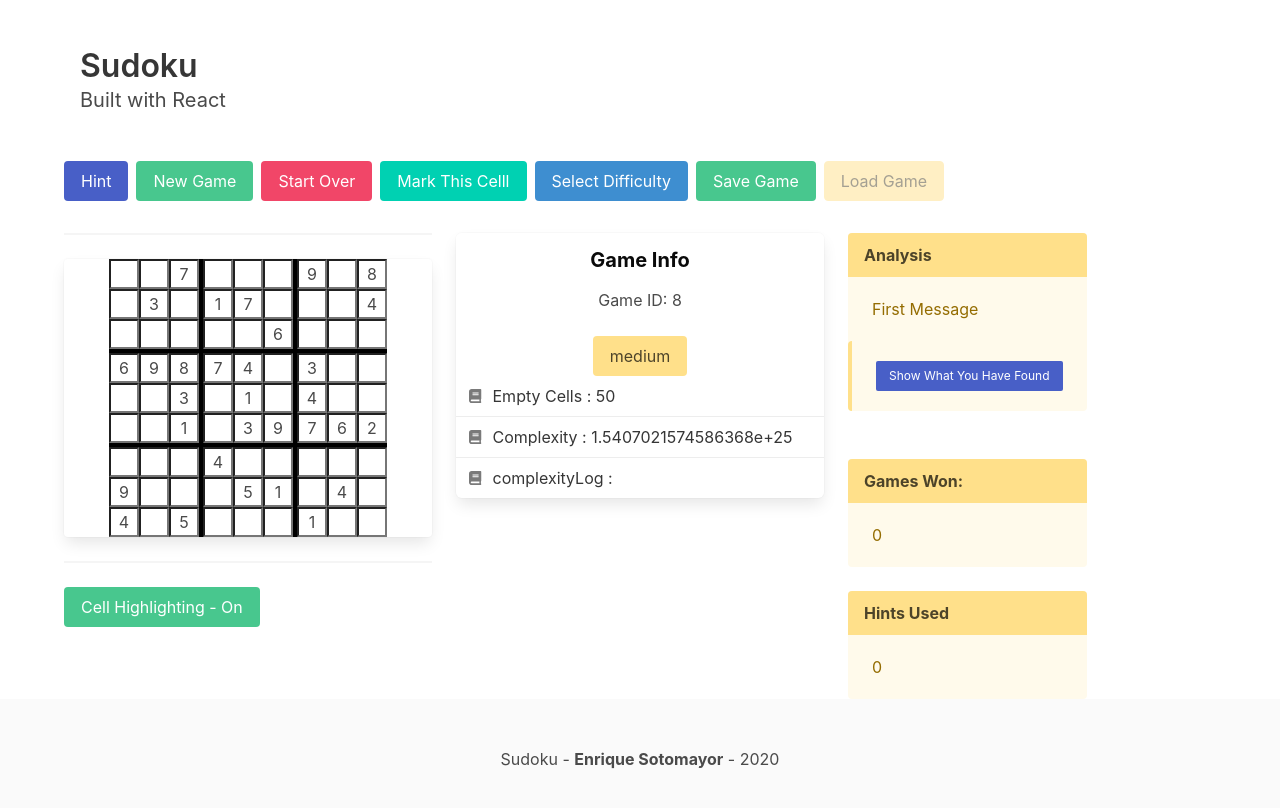
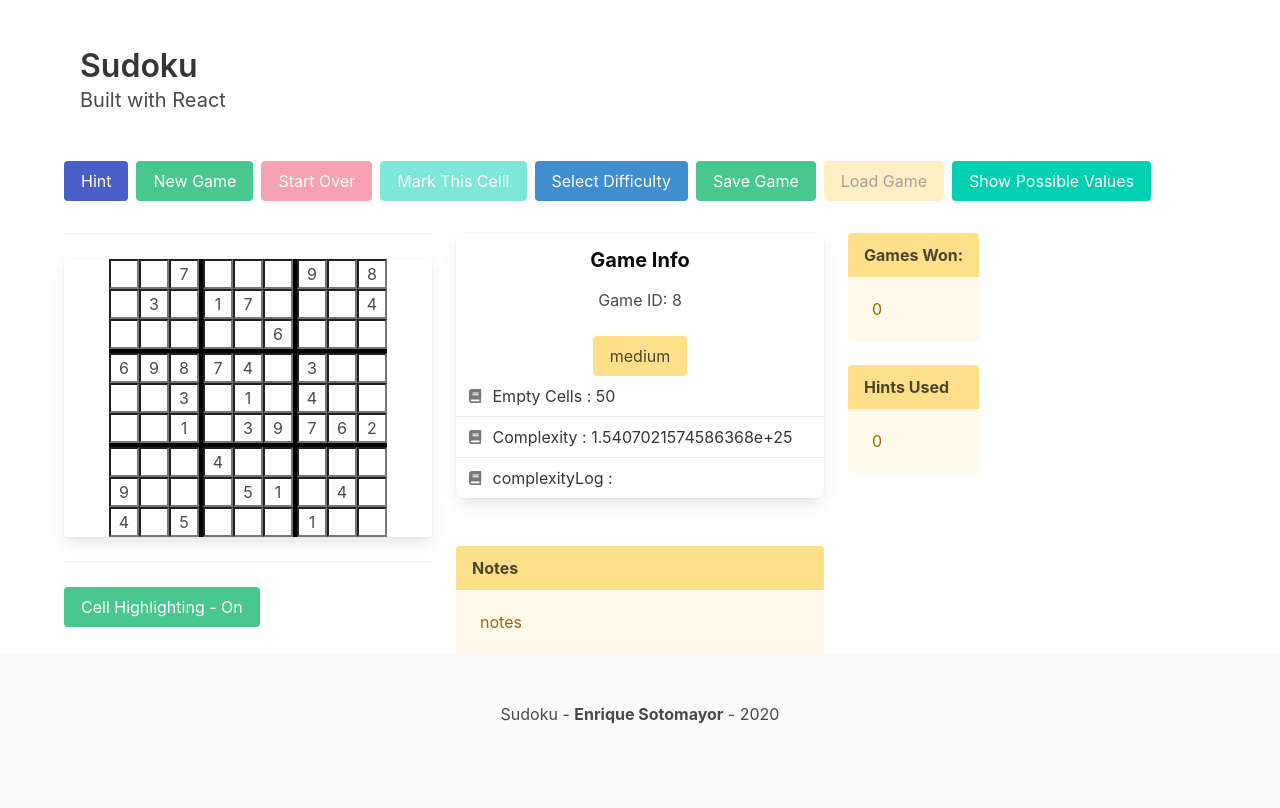
Before and after one commit to sotomaque/Sudoku-React, a React (Create React App) app: page / in a window 1280 px wide. Shown: the top 808 px of the page. Built offline with nearby package versions, Linux system fonts and the light colour scheme.

Commit message:
added possible values button and functionality, cleaned up notification message

```diff
--- a/package.json
+++ b/package.json
@@ -9,6 +9,7 @@
     "bulma": "^0.8.0",
     "lodash": "^4.17.15",
     "react": "^16.13.0",
+    "react-confetti": "^5.0.1",
     "react-confirm-alert": "^2.6.1",
     "react-dom": "^16.13.0",
     "react-scripts": "3.4.0",
--- a/src/App.js
+++ b/src/App.js
@@ -19,6 +19,8 @@ import { convertIdToIndex, getCubeIndex, getAllCellsInfo, candidateValuesById, g
 import { ToastContainer, toast } from 'react-toastify';
 import 'react-toastify/dist/ReactToastify.css';
 import Settings from "./Components/Settings";
+
+import Confetti from 'react-confetti'
 
 function App() {
 
@@ -48,6 +50,10 @@ function App() {
   // console right state
   const [consoleMessage, setConsoleMessage] = React.useState('First Message');
   const [gamesWon, setGamesWon] = React.useState(0)
+  const [markThisCellEnabled, setMarkThisCellEnabled] = React.useState(false);
+  const [showConfetti, setShowConfetti] = React.useState(false);
+
+  const [piecesAdded, setPiecesAdded] = React.useState([]);
 
   // tool props
   const handleSolveClicked = () => {
@@ -61,7 +67,7 @@ function App() {
       let row = cell.row;
       let column = cell.column;
       let id = `${row}${column}`;
-      notify(`changing id: ${id} to have value: ${candidates} using algo 1`);
+      notify(`${candidates} is the only number that can go into (row: ${row}, column: ${column})`);
       setHintsUsed(prev => prev + 1);
       blinkCells([id], "coral");
       changeCellValueById(id, candidates);
@@ -79,7 +85,8 @@ function App() {
         let row = detail.row;
         let column = detail.column;
         let id = `${row}${column}`;
-        notify(`changing id: ${id} to have value: ${value} using algo 2 bc of: ${constrainedBy}`);
+        notify(`although [${candidates.toString()}] can go into (row: ${row}, column: ${column}),
+                ${value} can only go in one place in this ${constrainedBy}`);
         setHintsUsed(prev => prev + 1);
         blinkCells([id], "coral");
         changeCellValueById(id, value);
@@ -121,6 +128,8 @@ function App() {
     resetColors();
     // save game so we can start over
     saveVirginGame(gameObj);
+    // reset hints used
+    setHintsUsed(0);
   };
   const resetColors = () => {
     const colors = new Array(81).fill('bg-white');
@@ -134,8 +143,8 @@ function App() {
     newArr.pop();
     // use it to update our cell values state
     setCellValues(newArr);
-
     resetColors();
+    setStartOverEnabled(false);
   };
   const saveVirginGame = (gameObj) => {
     console.log('virgin game: ', gameObj.id);
@@ -163,7 +172,11 @@ function App() {
     if ((value > 0 && value < 10) || (value === "")){
       // check if user input is valid entry for that position
       if (validInput(cellValues, id, value)) {
+        if (!startOverEnabled) {
+          setStartOverEnabled(true)
+        }
         changeCellValueById(id, value);
+        setPiecesAdded(prev => [...prev, value]);
       }
       // if not highlight the cells it conflicts with
       else {
@@ -217,6 +230,10 @@ function App() {
 
     setIdSelected(id);
 
+    if (id) {
+      setMarkThisCellEnabled(true);
+    }
+
     // color selected cell blue, constraining cells coral
     if (highlightCells) {
       colorConnectedCells(id, "coral");
@@ -269,7 +286,7 @@ function App() {
     }
     let candidates = candidateValuesById(cellValues, id);
     console.log('candidates: ', candidates)
-    setPossibleValue(candidates[Math.floor(Math.random() * candidates.length)])
+    setPossibleValue(candidates)
   }
   const markThisCell = () => {
     if (idSelected !== null) {
@@ -282,10 +299,9 @@ function App() {
       } else {
         colorCells[index] = "bg-white";
       }
-
       setCellBackgroundColors(colorCells);
     } else {
-      console.log('id selected is null')
+      console.log('id selected is null');
     }
   }
   const showAlert = () => {
@@ -341,12 +357,14 @@ function App() {
 
   // console right props
   const handleShowFound = () => {
-    console.log("handleShowFound");
+    let piecesFound = `${piecesAdded}`
+    setConsoleMessage(piecesFound)
   }
   const sendConsole = () => {
     console.log("sendConsole")
   }
 
+  const [startOverEnabled, setStartOverEnabled] = React.useState(false)
 
   React.useEffect(() => {
     // load random game
@@ -391,6 +409,10 @@ function App() {
           draggable: true
         }
       );
+      setShowConfetti(true);
+      setTimeout(() => {
+        setShowConfetti(false)
+      }, 5000)
       setGamesWon(prev => prev + 1)
       setTimeout(() => {
         newGame()
@@ -401,7 +423,6 @@ function App() {
   }, [cellValues])
 
   React.useEffect(() => {
-
     // check if we lost
     let haveWeLost = isGameOver(cellValues);
 
@@ -439,10 +460,20 @@ function App() {
     )
   }
 
+  const [showCandidates, setShowCandidates] = React.useState(false);
+
+  const handleShowCandidatesClicked = () => {
+    setShowCandidates(prev => !prev);
+  }
+
   return (
     <>
       {/** POPUP COMPONENT **/}
       <ToastContainer />
+      {
+        showConfetti &&
+        <Confetti />
+      }
       {/** END OF POPUP COMPONENT **/}
       <section className="hero is-fullheight">
         <div className="container is-fluid">
@@ -455,11 +486,14 @@ function App() {
               solveEnabled={solveEnabled}
               newGame={newGame}
               startOver={startOver}
+              startOverEnabled={startOverEnabled}
               markThisCell={markThisCell}
+              markThisCellEnabled={markThisCellEnabled}
               showAlert={showAlert}
               saveGame={saveGame}
               loadGame={loadGame}
               loadEnabled={savedGame}
+              showCandidates={handleShowCandidatesClicked}
             />
           </div>
           {/** MAIN CONTENT **/}
@@ -491,6 +525,15 @@ function App() {
                   numberOfEmptyCells={numberOfEmptyCells}
                   complexityLog={complexityLog}
                 />
+
+                <article className="message is-warning">
+                  <div className="message-header">
+                    <p>Notes</p>
+                  </div>
+
+                  <div className="message-body">notes</div>
+                </article>
+
               </div>
               {/** END OF GAME INFO **/}
 
@@ -505,6 +548,8 @@ function App() {
                         gamesWon={gamesWon}
                         showFound={handleShowFound}
                         hintsUsed={hintsUsed}
+                        showCandidates={showCandidates}
+                        candidates={possibleValue}
                       />
 
                     </div>
--- a/src/Components/ConsoleRight.jsx
+++ b/src/Components/ConsoleRight.jsx
@@ -1,25 +1,12 @@
 import React from "react";
 
-const ConsoleRight = ({ consoleMessage, gamesWon, showFound, hintsUsed }) => {
+const ConsoleRight = ({ gamesWon, hintsUsed, showCandidates, candidates }) => {
+
+
+
   return (
-    <div>
+    <>
       <br />
-      <article className="message is-warning">
-        <div className="message-header">
-          <p>Analysis</p>
-        </div>
-
-        <div className="message-body">{consoleMessage}</div>
-
-        <div className="message-body">
-          <a href="#" className="button is-small is-link" onClick={showFound}>
-            Show What You Have Found{" "}
-          </a>
-        </div>
-      </article>
-
-      <br />
-
       <article className="message is-warning">
         <div className="message-header">
           <p>Games Won:</p>
@@ -35,7 +22,18 @@ const ConsoleRight = ({ consoleMessage, gamesWon, showFound, hintsUsed }) => {
 
         <div className="message-body">{hintsUsed}</div>
       </article>
-    </div>
+
+      {
+        showCandidates && (
+          <article className="message is-warning">
+            <div className="message-header">
+              <p>Possible Values</p>
+            </div>
+            <div className="message-body">{candidates.toString()}</div>
+          </article>
+        )
+      }
+    </>
   );
 };
 
--- a/src/Components/GameInfo.jsx
+++ b/src/Components/GameInfo.jsx
@@ -9,8 +9,6 @@ const GameInfo = ({ gameId, gameDifficulty, complexity, numberOfEmptyCells, comp
     <>
         <br />
         <article className="panel is-white">
-
-
           <p className="panel-heading" style={{ display: 'flex', justifyContent: 'center'}}>Game Info</p>
           <p className="panel-subheading" style={{ display: 'flex', justifyContent: 'center'}}>Game ID: {gameId}</p>
           <br />
@@ -40,8 +38,6 @@ const GameInfo = ({ gameId, gameDifficulty, complexity, numberOfEmptyCells, comp
           </a>
         </article>
         <br />
-        <br />
-        <br />
     </>
   );
 };
--- a/src/Components/Tools.jsx
+++ b/src/Components/Tools.jsx
@@ -1,17 +1,18 @@
 import React from "react";
 
-const Tools = ({ solve, solveEnabled, newGame, loadGame, loadEnabled,
-             startOver, markThisCell, showAlert, saveGame }) => {
+const Tools = ({ solve, solveEnabled, newGame, loadGame, loadEnabled, showCandidates,
+             startOver, startOverEnabled, markThisCell, markThisCellEnabled, showAlert, saveGame }) => {
   return (
     <div className="tools">
       <div className="buttons">
         <button className="button is-link" onClick={solve} disabled={!solveEnabled}> Hint </button>
         <button className="button is-success" onClick={newGame}> New Game </button>
-        <button className="button is-danger" onClick={startOver}> Start Over </button>
-        <button className="button is-primary" onClick={markThisCell}> Mark This Celll </button>
+        <button className="button is-danger" onClick={startOver} disabled={!startOverEnabled}> Start Over </button>
+        <button className="button is-primary" onClick={markThisCell} disabled={!markThisCellEnabled}> Mark This Celll </button>
         <button className="button is-info" onClick={showAlert}> Select Difficulty </button>
         <button className="button is-success" onClick={saveGame}> Save Game </button>
         <button className="button is-warning" onClick={loadGame} disabled={!loadEnabled}> Load Game </button>
+        <button className="button is-primary" onClick={showCandidates}> Show Possible Values </button>
       </div>
     </div>
   );
```
Also changed, not shown: 1 other file (tests, documents, lock files or other folders).
